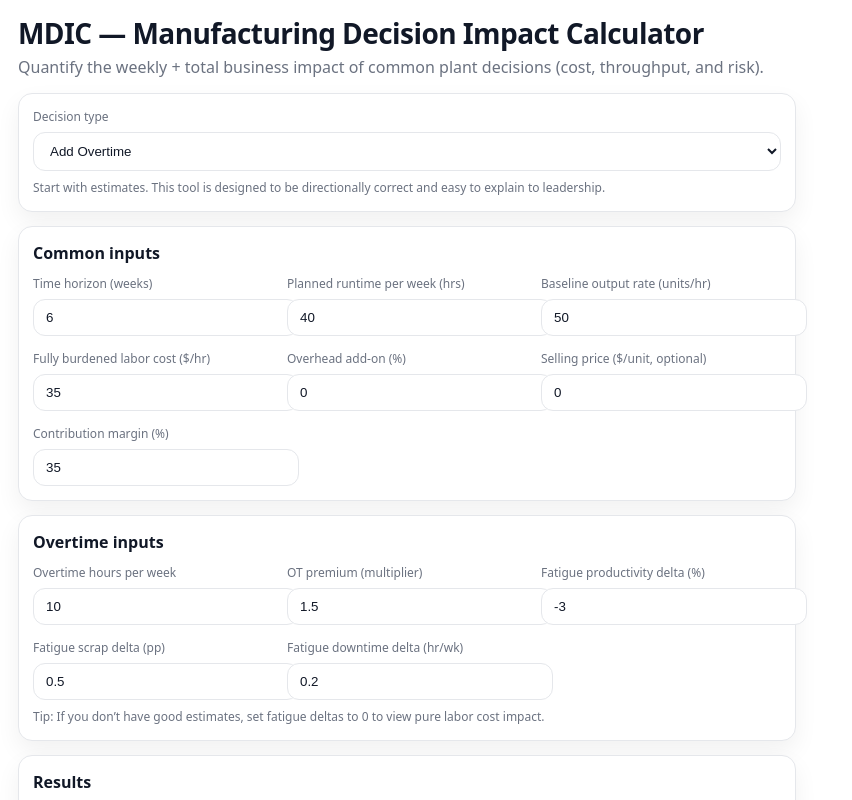
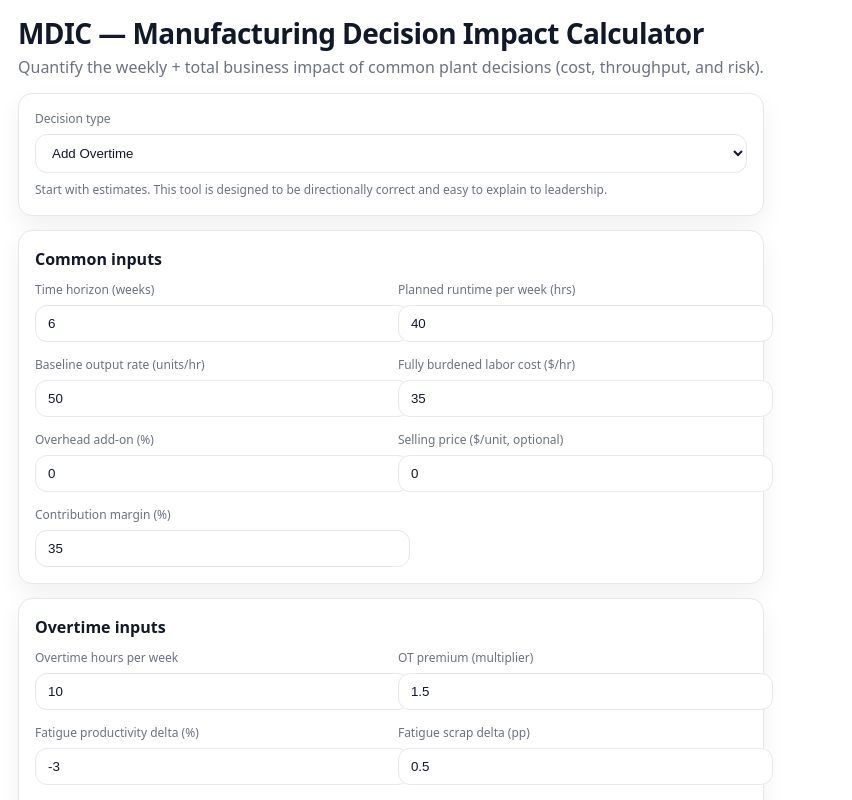
Before and after one commit to nubtastik/mdic, a React (Vite) app: page / in a window 1280 px wide. Shown: the top 800 px of the page, without its empty margins (0-852 px from the left). Built offline with nearby package versions, Linux system fonts and the light colour scheme.

Commit message:
Fix MDIC input grid for iframe layouts

```diff
--- a/src/index.css
+++ b/src/index.css
@@ -123,7 +123,7 @@ body{
   border: 1px solid var(--mfg-border);
   border-radius: var(--mfg-radius);
   box-shadow: var(--mfg-shadow);
-  padding: 14px;
+  padding: 16px;
 }
 
 .mdic-card h2{
@@ -140,7 +140,7 @@ body{
 /* Inputs layout: prevents “interference” on narrow widths */
 .mdic-fields{
   display: grid;
-  grid-template-columns: repeat(3, minmax(240px, 1fr));
+  grid-template-columns: repeat(auto-fit, minmax(260px, 1fr));
   gap: 14px;
 }
 
```
Also changed, not shown: 4 other files (tests, documents, lock files or other folders).
